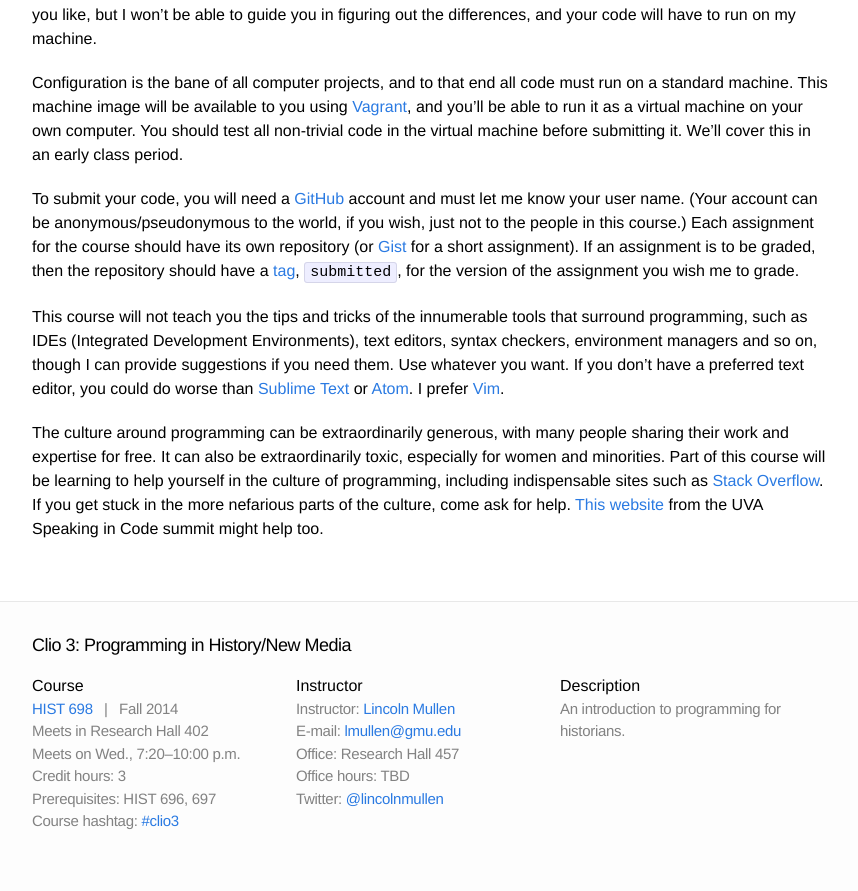
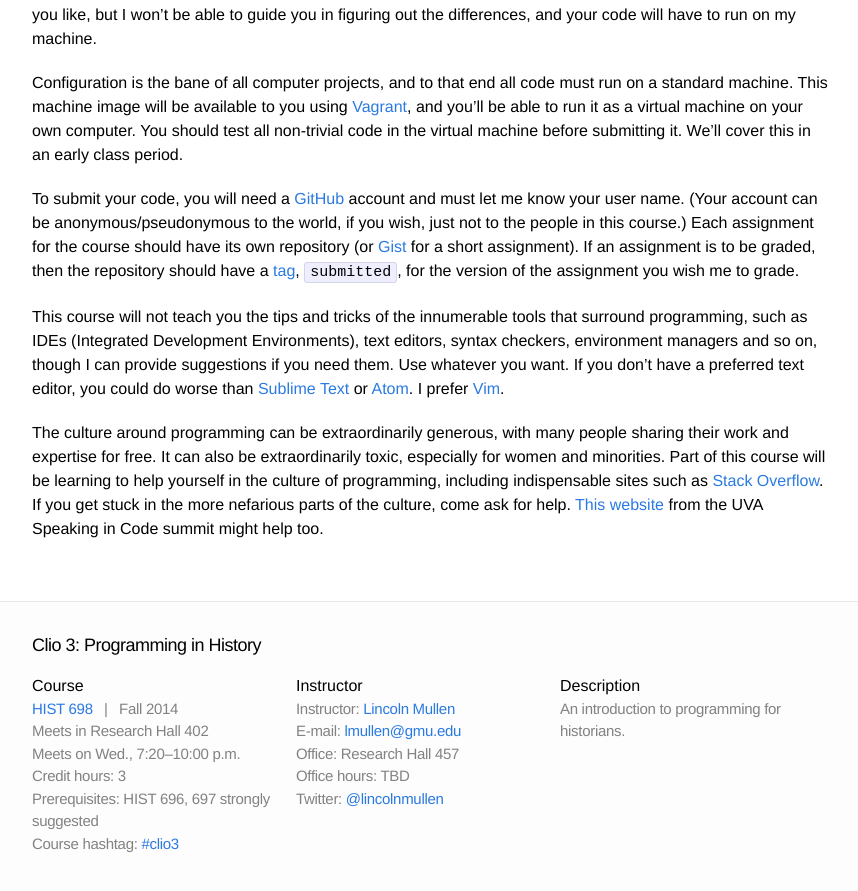
Before and after one commit to leeanncafferata/clio3-syllabus, a Jekyll site: the page built from source/index.md, in a window 1280 px wide and 900 px high, scrolled down 1788 px. Shown: the top 891 px of the window, without its empty margins (208-1066 px from the left). Built offline with Jekyll 4.4.1, drawn with Linux system fonts in a browser that asks for light colours; some of the changed text lies outside the part shown.

Commit message:
Shorter title

```diff
--- a/_config.yml
+++ b/_config.yml
@@ -13,13 +13,13 @@ lsi: false
 draft: true
 
 # Course information
-title: "Clio 3: Programming in History/New Media"
+title: "Clio 3: Programming in History"
 course_catalog: http://historyarthistory.gmu.edu/courses/2544/course_sections/16549
 course_credithours: 3
 course_hashtag: clio3
 course_meetingtime: "Wed., 7:20&ndash;10:00 p.m."
 course_number: "HIST 698"
-course_prerequisites: "HIST 696, 697"
+course_prerequisites: "HIST 696, 697 strongly suggested"
 course_room: "Research Hall 402"
 course_semester: "Fall 2014"
 instructor_email: lmullen@gmu.edu
```
